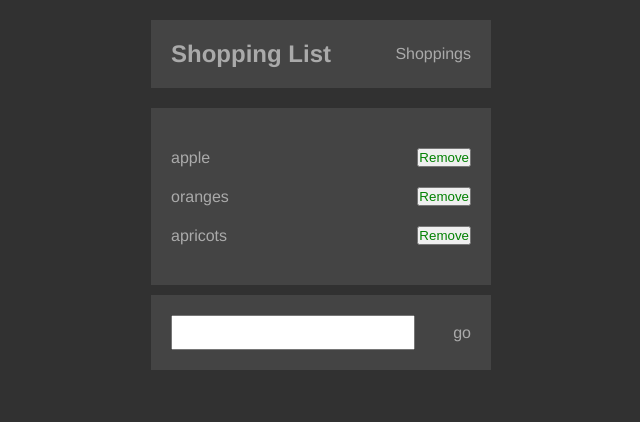
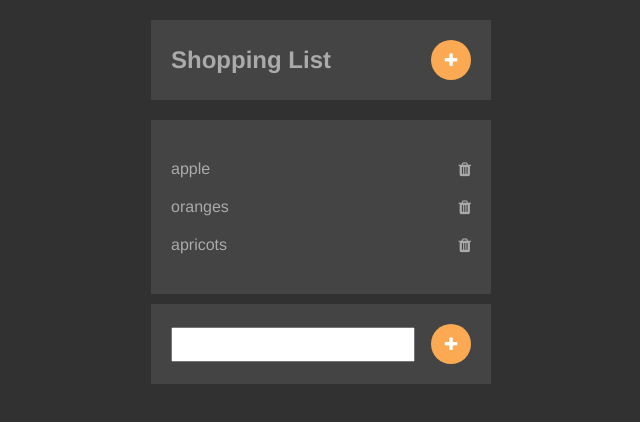
Before and after one commit to Emilsone/shopper, a Vue app: page / in a window 1280 px wide. Shown: the top 422 px of the page, without its empty margins (319-959 px from the left). Built offline with nearby package versions, Linux system fonts and the light colour scheme.

Commit message:
add font icons

```diff
--- a/src/components/ShoppingList.vue
+++ b/src/components/ShoppingList.vue
@@ -6,7 +6,7 @@
 
                     <h1>Shopping List</h1>
 
-                    <span>Shoppings</span>
+                    <span><i class="fa fa-plus" aria-hidden="true"></i></span>
 
                 </div>
 
@@ -15,15 +15,16 @@
                 <ul>
                     <li v-for="(fruit, index) in fruits" :key="index">
                         {{ fruit }}
-				<button class="btn " v-on:click="removeFruit(index)">
-				Remove
-				</button>
+				<!-- <button class="btn " > -->
+				<i class="fa fa-trash" aria-hidden="true" v-on:click="removeFruit(index)"></i>
+                <!-- <i class="fa fa-thumb-tack" aria-hidden="true"></i> -->
+				<!-- </button>    -->
                     </li>
                 </ul>
             </div>
             <div class="container">
                 <input type="text" v-model="currentFruit" v-on:keyup.enter="addFruit" />
-                <span class="">go</span>
+                <span><i class="fa fa-plus" aria-hidden="true"></i></span>
             </div>
 </div>
 </section>
@@ -57,9 +58,16 @@ export default {
   justify-content: center;
 }
 
-/* body {
-
-} */
+.fa-plus{
+background-color:#FCA954;
+color:#ffffff;
+width:40px;
+height:40px;
+display:flex;
+justify-content:center;
+align-items:center;
+border-radius:30px
+}
 
 .btn{color: green}
 .fruits {
```
